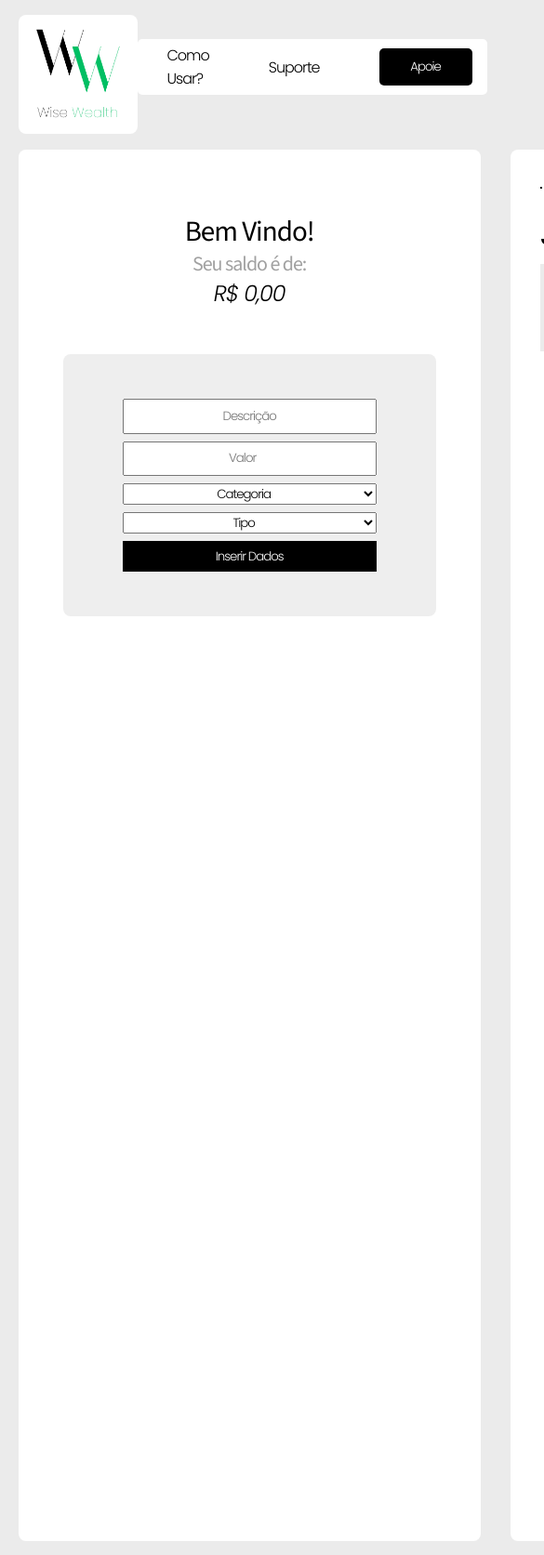
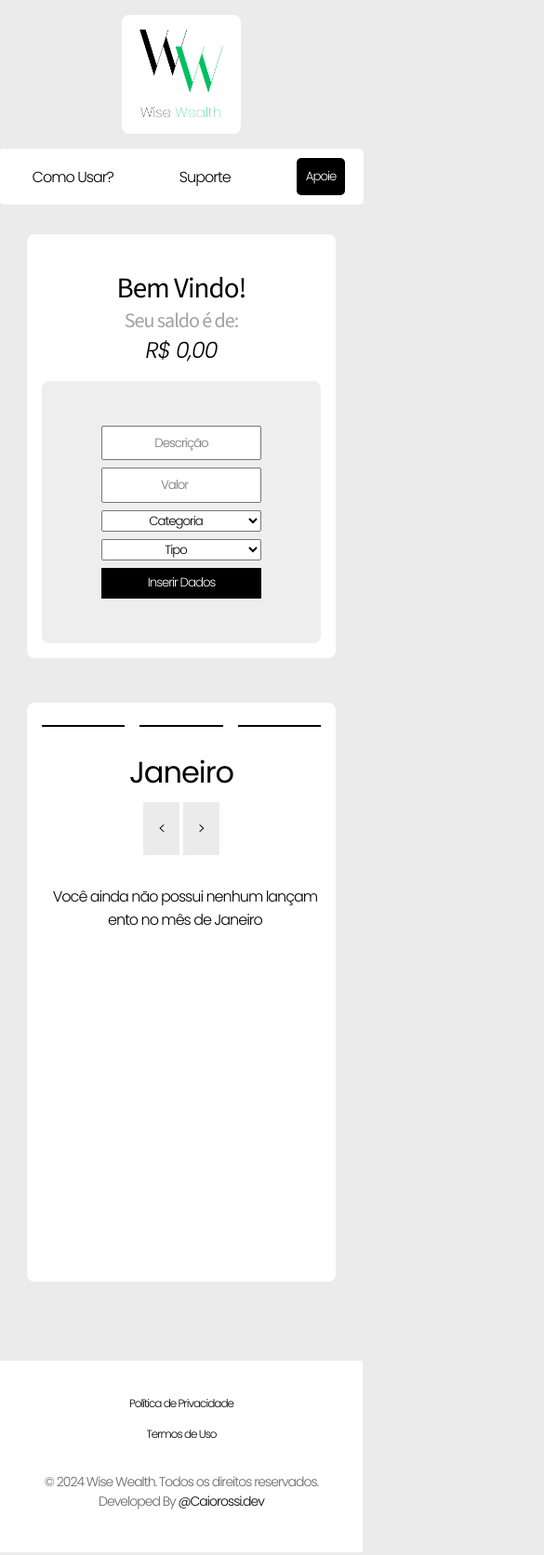
Before and after one commit to Caiorossi00/FinanceTracker, a plain HTML site: page index.html in a window 390 px wide. Shown: the top 1673 px of the page at 93% size, 585 px wide, since content can reach past the window. Drawn offline with nearby package versions, Linux system fonts and the light colour scheme.

Commit message:
feat: adicionado suporte a media queries

```diff
--- a/style.css
+++ b/style.css
@@ -348,3 +348,126 @@ footer a:hover {
   text-decoration: none;
   cursor: pointer;
 }
+
+@media (max-width: 768px) {
+  nav {
+    flex-direction: column;
+  }
+
+  nav img {
+    width: 8em;
+  }
+
+  nav ul {
+    flex-direction: row;
+    width: 98%;
+    justify-content: space-around;
+  }
+
+  nav button {
+    width: auto;
+  }
+
+  .container-main {
+    flex-direction: column;
+    margin: 0 2%;
+  }
+
+  .container-left,
+  .container-right {
+    align-self: center;
+    flex: none;
+    width: 80%;
+    padding: 1em;
+  }
+
+  .container-left {
+    margin-bottom: 1em;
+    margin-top: 1em;
+  }
+
+  .content-left {
+    gap: 1em;
+  }
+
+  .content-left h1 {
+    margin-top: -1.5em;
+  }
+
+  .container-right {
+    overflow: visible;
+    margin-bottom: 10vh;
+    min-height: 70vh;
+  }
+
+  .btn-voltar-mes,
+  .btn-alterar-mes {
+    font-size: 16px;
+  }
+
+  .gasto-detalhado {
+    font-size: 16px;
+  }
+
+  .gasto-detalhado-entrada,
+  .gasto-detalhado-saida {
+    display: flex;
+    flex-direction: column;
+    align-items: center;
+    justify-content: center;
+  }
+
+  .gasto-detalhado-entrada button,
+  .gasto-detalhado-saida button {
+    width: 40%;
+  }
+
+  .vitrine {
+    display: flex;
+    flex-direction: column;
+    align-items: center;
+    margin-left: -2em;
+    gap: 2em;
+  }
+
+  .div-icones {
+    flex-direction: column;
+  }
+
+  .arrow {
+    transform: rotate(180deg);
+    margin-bottom: 0.5em;
+  }
+
+  footer {
+    text-align: center;
+  }
+
+  .footer-container {
+    flex-direction: column-reverse;
+    gap: 1em;
+  }
+
+  .footer-left {
+    margin-bottom: 1em;
+  }
+
+  .footer-right {
+    margin-top: 1em;
+  }
+
+  .footer-right ul {
+    flex-direction: column;
+    gap: 0.5em;
+  }
+
+  .footer-right ul li a {
+    font-size: 12px;
+  }
+
+  .modal-content {
+    width: 80%;
+    margin: 35% auto;
+    padding: 25px;
+  }
+}
```
